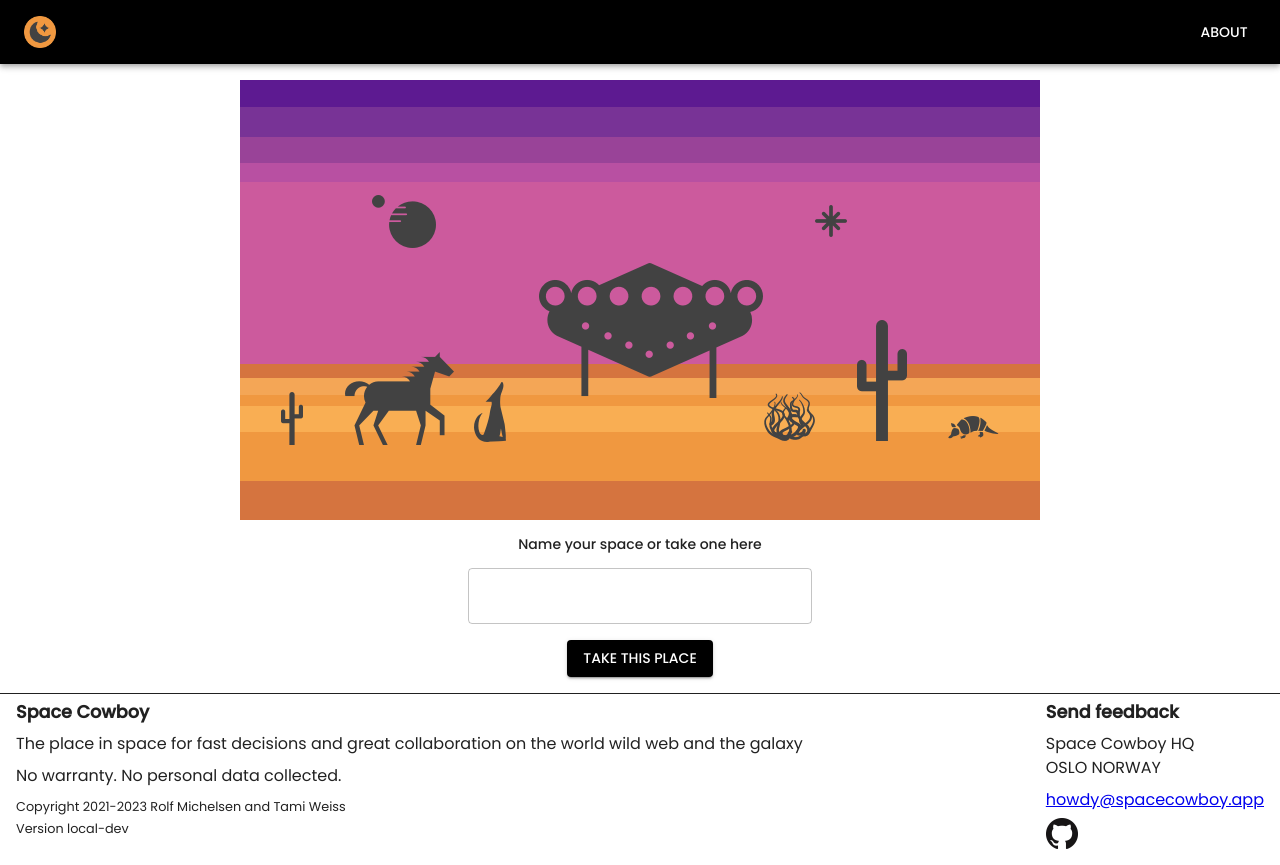
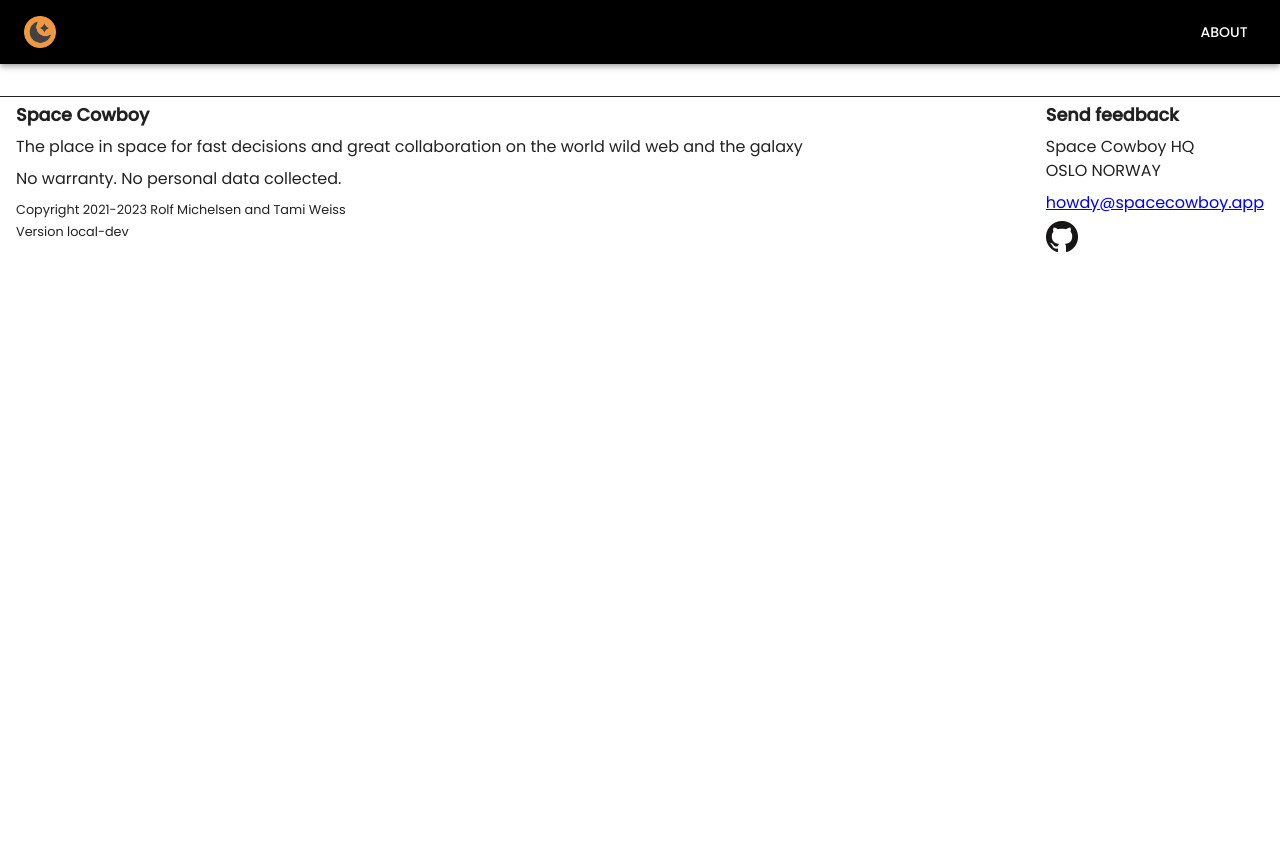
Before and after one commit to spacecowboy-app/Spacecowboy, a Next.js app: page /start in a window 1280 px wide. After the commit the page ends 800 px from the top, so only its background shows below. Built offline with nearby package versions, Linux system fonts and the light colour scheme; no server answers.

Commit message:
Kludge to set random session name

```diff
--- a/pages/start.tsx
+++ b/pages/start.tsx
@@ -30,7 +30,7 @@ import HeroImage from "@/images/hero/place.png";
 
 
 export default function StartGame(): JSX.Element {
-    const [sessionId, setSessionId] = React.useState<string | undefined>();
+    const [sessionId, setSessionId] = React.useState<string|null>();
 
     // Get default session name and set as value for input field
     React.useEffect(() => {
@@ -51,6 +51,11 @@ export default function StartGame(): JSX.Element {
         }
     }, [sessionId]);
 
+    // TODO: Use a better approach for setting the suggested session name
+    if (!sessionId) {
+        return (<></>);
+    }
+
     return (
         <Box component="form">
             <Stack spacing={2} alignItems="center">
```
